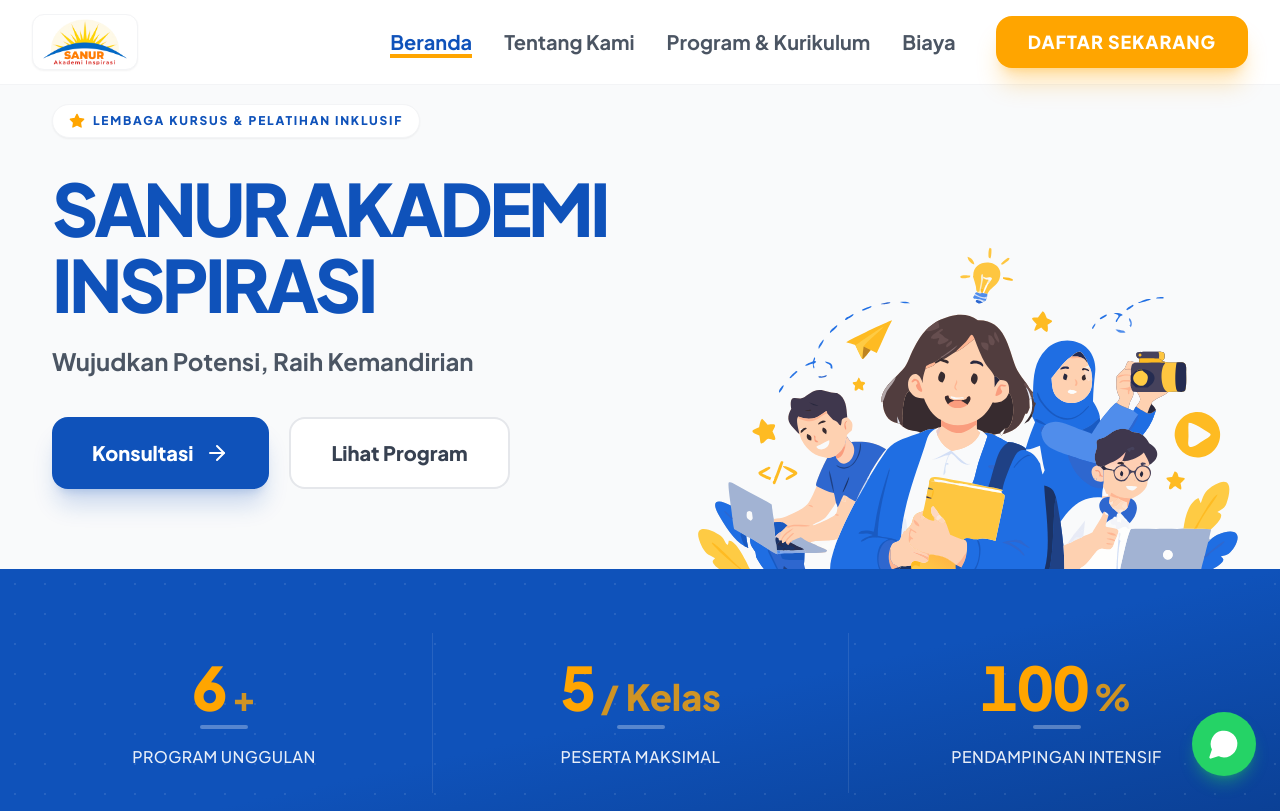
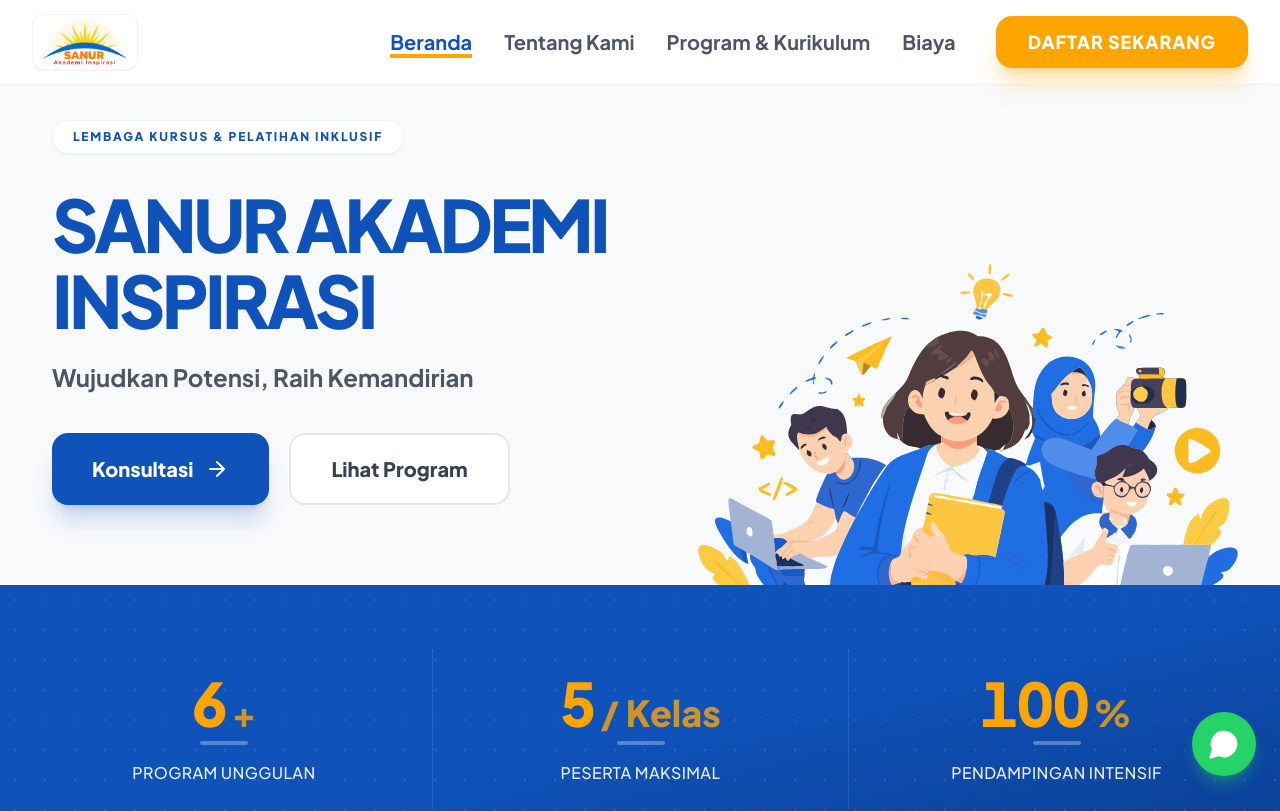
Before and after one commit to Jati804/Yayasan-SANUR-Akademi-Inspirasi, a React (Vite) app: page / in a window 1280 px wide. Shown: the top 811 px of the page. Built offline with nearby package versions, Linux system fonts and the light colour scheme.

Commit message:
Update Hero.tsx

```diff
--- a/components/Hero.tsx
+++ b/components/Hero.tsx
@@ -1,6 +1,6 @@
 import { useState } from 'react';
 import { motion, useReducedMotion } from 'framer-motion';
-import { ArrowRight, Star } from 'lucide-react';
+import { ArrowRight } from 'lucide-react';
 import { Link } from 'react-router-dom';
 
 // Cast motion component to any to bypass environment-specific type merging issues
@@ -29,18 +29,17 @@ const Hero: React.FC = () => {
   return (
     <section
       id="beranda"
-      className="relative bg-surface overflow-hidden pt-28 lg:pt-[6.5rem] flex items-end"
+      className="relative bg-surface overflow-hidden pt-28 lg:pt-[7.5rem] flex items-end"
     >
       <div className="container mx-auto px-4 md:px-8 relative z-10">
         <div className="grid lg:grid-cols-[1.15fr_1fr] gap-8 lg:gap-4 items-end">
           {/* Teks: statis, langsung terbaca saat halaman dibuka */}
           <div className="self-center pb-6 lg:pb-20 lg:pl-5 text-center lg:text-left">
-            <span className="inline-flex items-center gap-2 px-4 py-2 rounded-full bg-white border border-gray-100 shadow-sm text-[11px] md:text-xs font-black text-primary uppercase tracking-[0.15em] mb-7 md:mb-8">
-              <Star className="w-4 h-4 fill-secondary text-secondary" aria-hidden="true" />
-              <span>Lembaga Kursus &amp; Pelatihan Inklusif</span>
+            <span className="inline-flex items-center px-5 py-2 rounded-full bg-white border border-gray-100 shadow-sm text-[11px] md:text-xs font-black text-primary uppercase tracking-[0.15em] mb-7 md:mb-8">
+              Lembaga Kursus &amp; Pelatihan Inklusif
             </span>
 
-            <h1 className="text-[2.25rem] sm:text-6xl lg:text-[3.5rem] xl:text-[4.5rem] 2xl:text-[5rem] font-black text-primary leading-[1.15] lg:leading-[1.05] tracking-tighter mb-6">
+            <h1 className="text-[2.25rem] sm:text-6xl lg:text-[3.5rem] xl:text-[4.5rem] 2xl:text-[5rem] font-black text-primary leading-[1.3] lg:leading-[1.05] tracking-tighter mb-6">
               <span className="block">SANUR AKADEMI</span>
               <span className="block">INSPIRASI</span>
             </h1>
```
